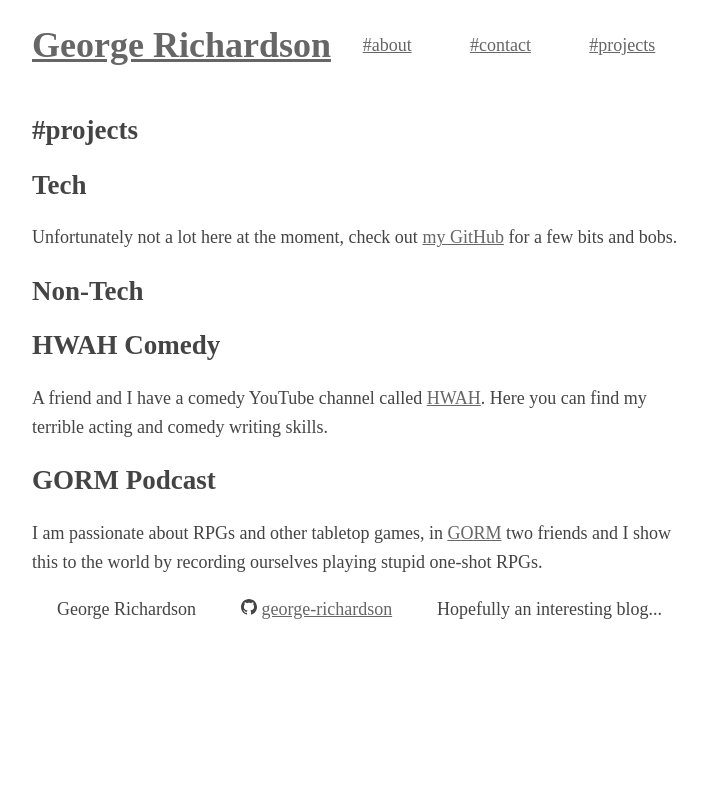
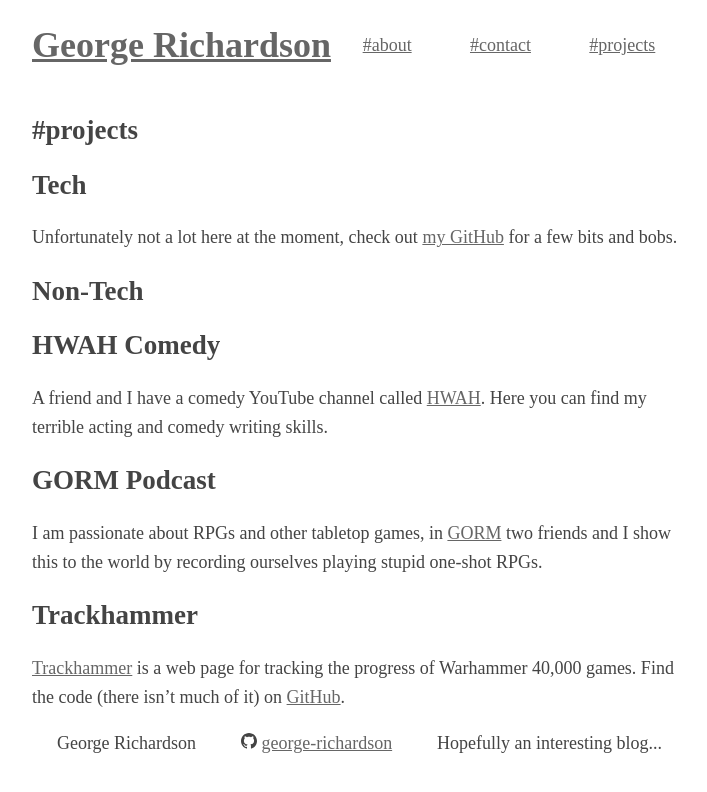
Before and after one commit to george-richardson/gjhr.me, a Jekyll site: the page built from projects.md, in a window 1280 px wide. Shown: the top 792 px of the page, without its empty margins (283-990 px from the left). Built offline with Jekyll 4.4.1, drawn with Linux system fonts in a browser that asks for light colours.

Commit message:
Add trackhammer to projects

```diff
--- a/projects.md
+++ b/projects.md
@@ -15,3 +15,7 @@
 ## GORM Podcast
 
 I am passionate about RPGs and other tabletop games, in [GORM](https://gormpodcast.com/) two friends and I show this to the world by recording ourselves playing stupid one-shot RPGs.
+
+## Trackhammer
+
+[Trackhammer](https://trackhammer.gjhr.me/) is a web page for tracking the progress of Warhammer 40,000 games. Find the code (there isn't much of it) on [GitHub](https://github.com/george-richardson/trackhammer).
```
